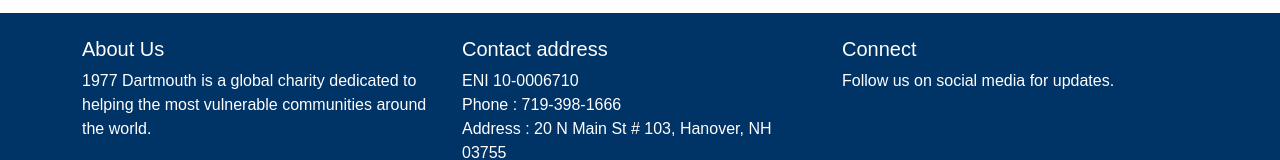
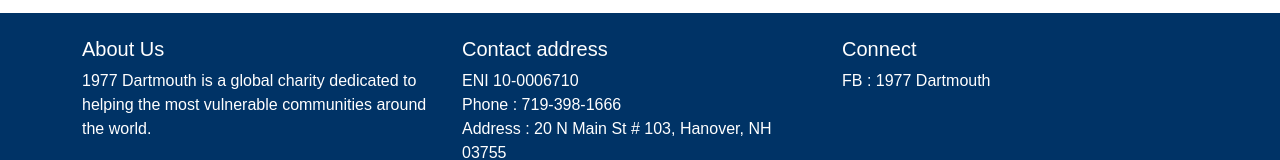
Before and after one commit to khanhbapcai1995/1977-Dartmouth, a plain HTML site: page index.html in a window 1280 px wide. Shown: the part 2322-2482 px from the top of the page. Drawn offline with nearby package versions, Linux system fonts and the light colour scheme.

Commit message:
Update index.html

```diff
--- a/index.html
+++ b/index.html
@@ -609,7 +609,7 @@
         </div>
         <div class="col-md-4">
           <h5>Connect</h5>
-          <p>Follow us on social media for updates.</p>
+          <p>FB : 1977 Dartmouth</p>
         </div>
       </div>
       <hr class="border-light">
```
